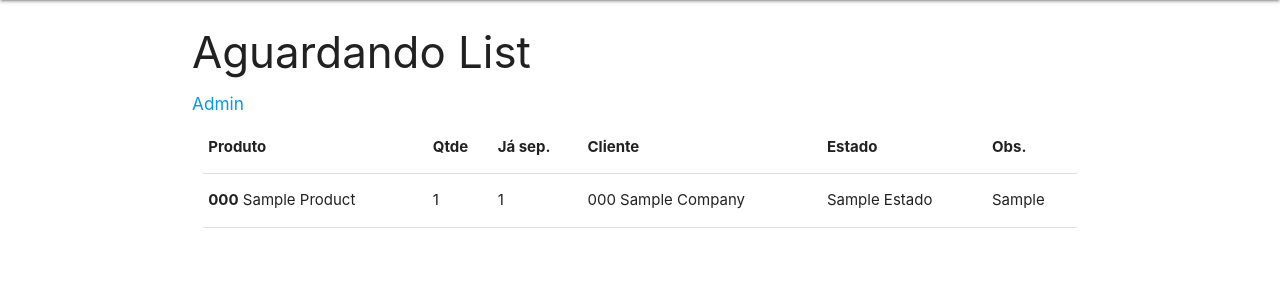
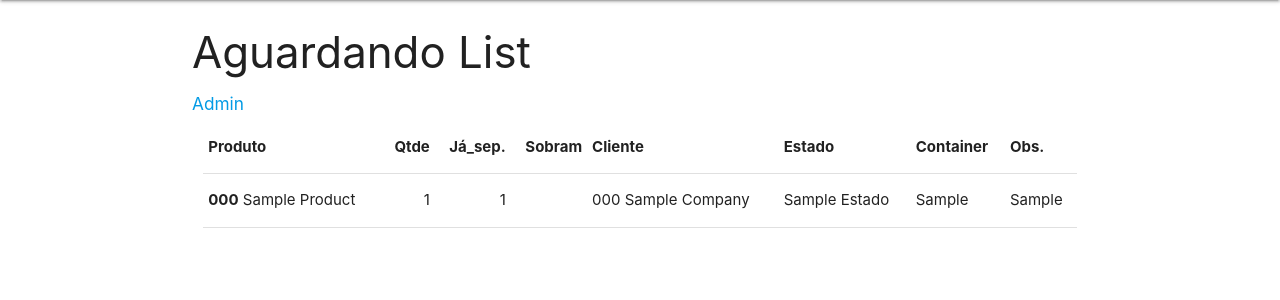
Before and after one commit to pontual/vendas, a Django app: page /aguardando/aguardando/ in a window 1280 px wide. Shown: the part 64-364 px from the top of the page. Run offline with Django 3.2, Linux system fonts and the light colour scheme; a user stored in the database is signed in; tables that the repository leaves empty hold one stand-in row (values such as "Sample post").

Commit message:
desistencia separate from container

```diff
--- a/aguardando/models.py
+++ b/aguardando/models.py
@@ -3,6 +3,15 @@ from django.db import models
 from products.models import Product
 from companies.models import Company
 
+
+def sobram(self):
+    all_chegandos = Chegando.objects.filter(produto=self.produto)
+    total_chegando = sum(a.qtde for a in all_chegandos)
+
+    aguardandos = Aguardando.objects.filter(produto=self.produto, estado__nome="Container")
+    total_aguardando = sum(a.qtde - a.ja_separado for a in aguardandos)
+
+    return total_chegando - total_aguardando
 
 
 class Estado(models.Model):
@@ -26,21 +35,25 @@ class Aguardando(models.Model):
     ja_separado = models.IntegerField(default=0)
     cliente = models.ForeignKey(Company, on_delete=models.CASCADE)
     estado = models.ForeignKey(Estado, on_delete=models.SET_NULL, null=True)
+    container = models.CharField(max_length=20, blank=True)
+
     obs = models.CharField(max_length=200, blank=True)
     data_hora = models.DateTimeField(auto_now_add=True)
 
+    sobram = sobram  # for use in template
 
     class Meta:
-        ordering = ['produto', 'estado', 'data_hora']
+        ordering = ['estado', 'container', 'produto', 'data_hora']
 
 
     def __str__(self):
-        return "{} qtde:{} sep:{} {} {} {}".format(
+        return "{} qtde:{} sep:{} {} {} <{}> {}".format(
             self.produto.code,
             self.qtde,
             self.ja_separado,
             ' '.join(self.cliente.business_name.split()[:3]).title(),
             self.estado,
+            self.container,
             self.data_hora)
 
 
@@ -50,6 +63,7 @@ class Chegando(models.Model):
     qtde = models.IntegerField()
     container = models.CharField(max_length=20)
 
+    sobram = sobram  # for use in template
 
     class Meta:
         ordering = ['produto', 'container']
@@ -57,12 +71,3 @@ class Chegando(models.Model):
 
     def __str__(self):
         return "{} {} {}".format(self.produto.code, self.qtde, self.container)
-
-
-    def sobram(self):
-        all_chegandos = Chegando.objects.filter(produto=self.produto)
-        total_chegando = sum(a.qtde for a in all_chegandos)
-
-        aguardandos = Aguardando.objects.filter(produto=self.produto)
-        total_aguardando = sum(a.qtde - a.ja_separado for a in aguardandos)
-        return total_chegando - total_aguardando
--- a/aguardando/spec.txt
+++ b/aguardando/spec.txt
@@ -26,6 +26,8 @@
 
 Model CRUD: YAGNI, use admin
 
+Manually define aguardando's container instead of auto-computing
+
 To-do:
 
 /aguardando/aguardando/CODIGO (if needed)
--- a/aguardando/templates/aguardando/aguardando_list.html
+++ b/aguardando/templates/aguardando/aguardando_list.html
@@ -4,7 +4,7 @@
 
 <h3>Aguardando List</h3>
 
-<h6><a href="/admin/aguardando/aguardando/">Admin</a></h6>
+<h6><a href="/admin/aguardando/aguardando/" target="_blank">Admin</a></h6>
 
 {% include 'pagination.html' %}
 
@@ -16,12 +16,16 @@
 		  Produto
 		</th>
 
-		<th>
+		<th class="align-right">
 		  Qtde
 		</th>
 
-		<th>
-		  Já sep.
+		<th class="align-right">
+		  Já_sep.
+		</th>
+
+		<th class="align-right">
+		  Sobram
 		</th>
 
 		<th>
@@ -33,24 +37,34 @@
 		</th>
 
 		<th>
+		  Container
+		</th>
+
+		<th>
 		  Obs.
 		</th>
 	  </tr>
 
 	  {% for aguardando in object_list %}
 
-	  <tr>
+	  <tr{% if aguardando.estado.nome == "Desistência" %} class="orange lighten-3"{% endif %}>
 		<td>
 		  <b>{{ aguardando.produto.code }}</b>
 		  {{ aguardando.produto.name|title }}
 		</td>
 
-		<td>
+		<td class="align-right">
 		  {{ aguardando.qtde }}
 		</td>
 
-	  	<td>
+	  	<td class="align-right">
 		  {{ aguardando.ja_separado }}
+		</td>
+
+	  	<td class="align-right">
+		  {% if aguardando.estado.nome == "Container" %}
+		  ({{ aguardando.sobram }})
+		  {% endif %}
 		</td>
 
 	  	<td>
@@ -60,6 +74,10 @@
 
 	  	<td>
 		  {{ aguardando.estado|title }}
+		</td>
+
+	  	<td>
+		  {{ aguardando.container }}
 		</td>
 
 	  	<td>
--- /dev/null
+++ b/static/css/style.css
@@ -0,0 +1,3 @@
+.align-right {
+    text-align: right;
+}
```
Also changed, not shown: aguardando/templates/aguardando/chegando_list.html (+5 -5 lines), aguardando/migrations/0006_auto_20181004_1212.py (added), aguardando/migrations/0007_auto_20181004_1217.py (added).
